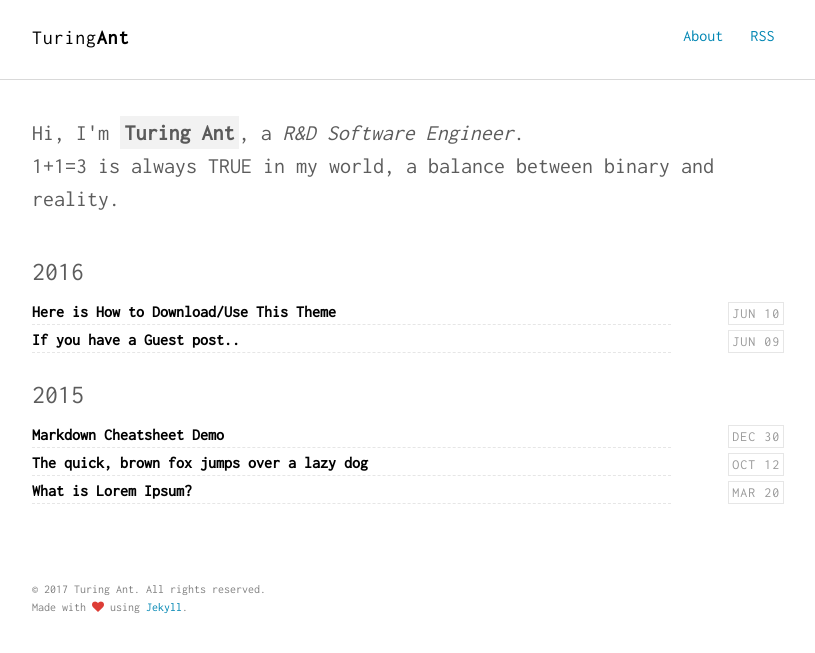
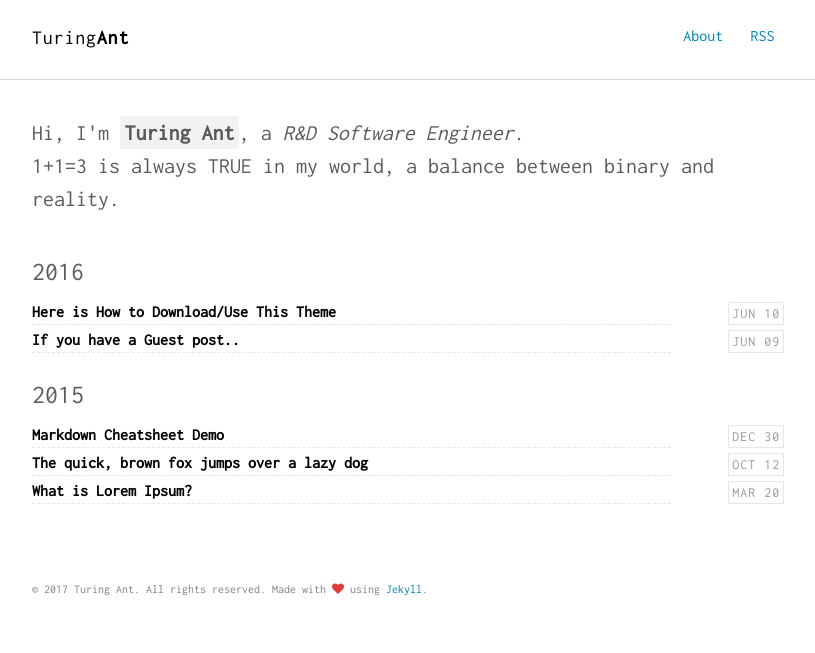
Before and after one commit to danielqing/turingant.github.io, a Jekyll site: the page built from index.html, in a window 1280 px wide. Shown: the top 653 px of the page, without its empty margins (232-1047 px from the left). Built offline with Jekyll 4.4.1, drawn with Linux system fonts in a browser that asks for light colours.

Commit message:
test topic

```diff
--- a/_includes/footer.html
+++ b/_includes/footer.html
@@ -1,6 +1,5 @@
 <footer class="site-footer">
   <div class="container">
-    <small class="block">&copy; {{ site.time | date: '%Y' }} {{ site.author.name }}. All rights reserved.</small>
-    <small class="block">Made with <i class="fa fa-heart" aria-hidden="true" style="color:#DD3D36"></i> using <a href="http://jekyllrb.com/">Jekyll</a>. </small>
+    <small class="block">&copy; {{ site.time | date: '%Y' }} {{ site.author.name }}. All rights reserved. Made with <i class="fa fa-heart" aria-hidden="true" style="color:#DD3D36"></i> using <a href="http://jekyllrb.com/">Jekyll</a>.</small>
   </div>
 </footer>
```
Also changed, not shown: 1 other file.
